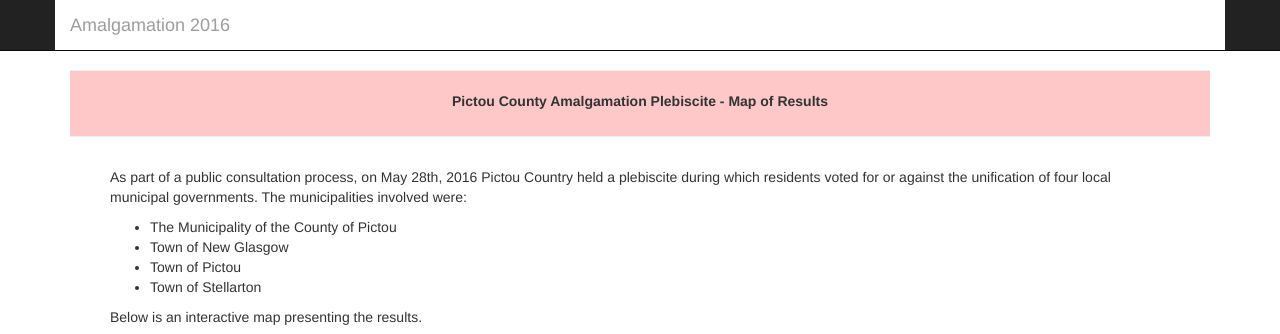
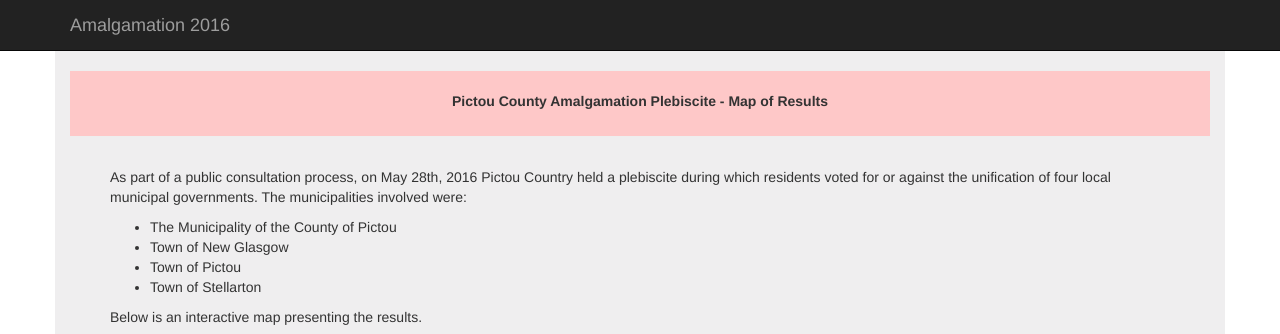
Before and after one commit to mapRepo/mun-pleb, a plain HTML site: page index.html in a window 1280 px wide. Shown: the top 334 px of the page. Drawn offline with nearby package versions, Linux system fonts and the light colour scheme; no server answers.

Commit message:
Update index.html

```diff
--- a/index.html
+++ b/index.html
@@ -71,7 +71,7 @@ textarea {
 </head>
 <body>
     <div class="navbar navbar-inverse navbar-fixed-top">
-        <div class="container background2">
+        <div class="container">
             <div class="navbar-header">
                 <button type="button" class="navbar-toggle" data-toggle="collapse" data-target=".navbar-collapse">
                     <span class="icon-bar"></span>
@@ -87,7 +87,7 @@ textarea {
             </div>
         </div>
     </div>
-    <div class="container body-content">
+    <div class="container body-content background1">
         <div class="form-group background4" style="text-align: center">
                         <hr />
                         <div class="form-group ">
```
